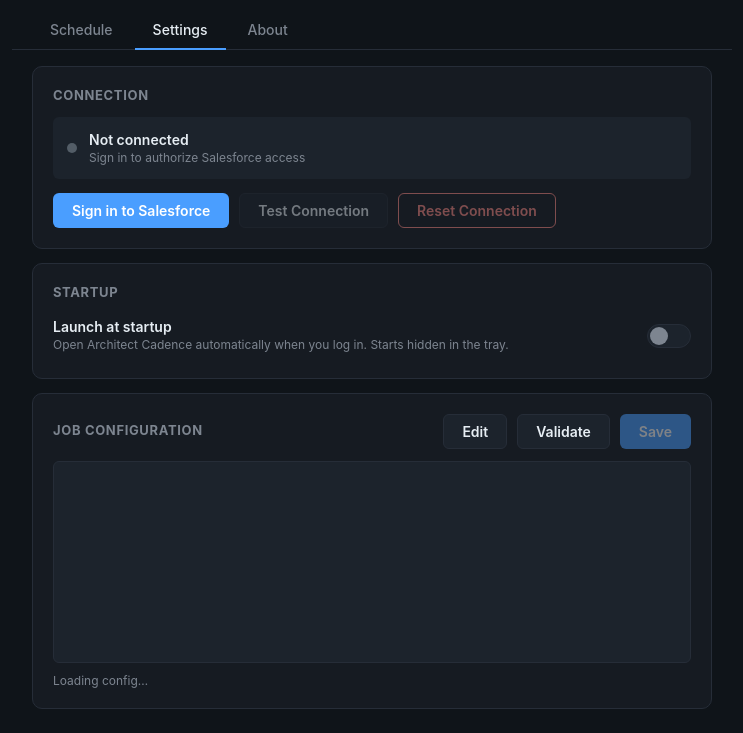
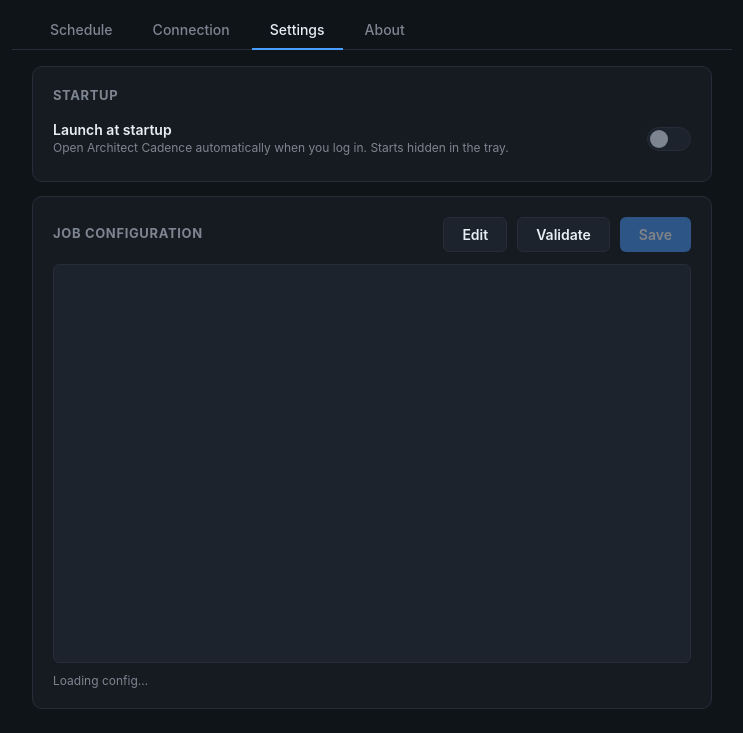
Before and after one commit to sgummalla79/Architect-Cadence, a website with bundled scripts: page src/renderer/index.html in a window 1280 px wide. Both pictures are taken after a click on the button "Settings". Shown: the part 67-800 px from the top of the page, without its empty margins (268-1011 px from the left). Built offline with nearby package versions, Linux system fonts and the light colour scheme.

Commit message:
Module 9 Completed

```diff
--- a/src/renderer/index.html
+++ b/src/renderer/index.html
@@ -32,6 +32,7 @@
 
         <nav class="tabs">
           <button class="tab active" data-tab="schedule">Schedule</button>
+          <button class="tab" data-tab="connection">Connection</button>
           <button class="tab" data-tab="settings">Settings</button>
           <button class="tab" data-tab="about">About</button>
         </nav>
@@ -69,9 +70,8 @@
           </div>
         </section>
 
-        <!-- TAB 2: Settings -->
-        <section class="tab-panel" data-panel="settings">
-          <!-- Connection -->
+        <!-- TAB 2: Connection -->
+        <section class="tab-panel" data-panel="connection">
           <div class="card">
             <h2 class="section-title">Connection</h2>
 
@@ -89,7 +89,10 @@
               <button class="btn btn-danger-ghost" id="resetBtn" disabled>Reset Connection</button>
             </div>
           </div>
+        </section>
 
+        <!-- TAB 3: Settings -->
+        <section class="tab-panel" data-panel="settings">
           <!-- Startup -->
           <div class="card">
             <h2 class="section-title">Startup</h2>
--- a/src/renderer/styles.css
+++ b/src/renderer/styles.css
@@ -148,16 +148,15 @@ body {
   margin-bottom: 0;
 }
 
-/* Settings tab: the second card (Job Configuration) stretches; the editor
-   inside it fills the remaining card height. */
-.tab-panel[data-panel="settings"] {
-  /* Make the panel itself stretchable for the config card. */
-}
+/* Settings tab: the Job Configuration card stretches; the editor inside it
+   fills the remaining card height. overflow:hidden ensures the textarea stays
+   within the card's rounded corners in every window size. */
 .tab-panel[data-panel="settings"] .card.stretch {
   flex: 1 1 auto;
   display: flex;
   flex-direction: column;
-  min-height: 0;
+  min-height: 300px;
+  overflow: hidden;
   margin-bottom: 0;
 }
 
@@ -516,7 +515,7 @@ body {
 .config-editor {
   width: 100%;
   flex: 1 1 auto;
-  min-height: 200px;
+  min-height: 0; /* let flex shrink below content height; card's min-height guarantees usable size */
   background: var(--bg-elevated);
   color: var(--text);
   border: 1px solid var(--border);
@@ -529,6 +528,7 @@ body {
   user-select: text;
   -webkit-user-select: text;
   tab-size: 2;
+  box-sizing: border-box;
 }
 
 .config-editor:focus {
```
Also changed, not shown: package.json (+82 -3 lines), 3 other files.
